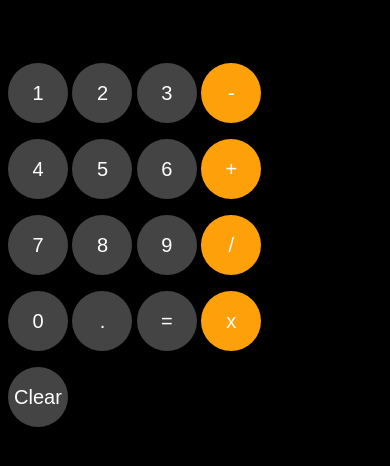
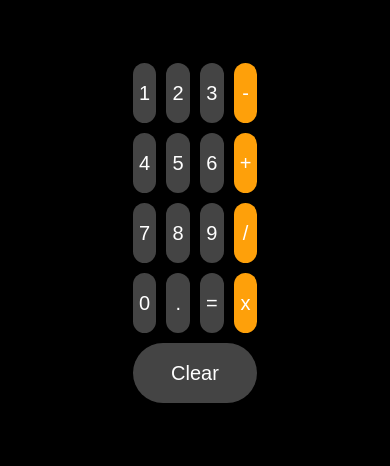
Before and after one commit to Akinzo7/Calculator-project, a plain HTML site: page index.html in a window 390 px wide. Drawn offline with Linux system fonts and the light colour scheme.

Commit message:
Add responsiveness

```diff
--- a/index.html
+++ b/index.html
@@ -2,132 +2,50 @@
 <html lang="en">
   <head>
     <meta charset="UTF-8" />
+    <meta name="viewport" content="width=device-width, initial-scale=1.0">
     <title>Calculator</title>
-    <style>
-      .calculation {
-        font-size: 45px;
-        margin-bottom: 10px;
-      }
-      body {
-        font-family: Arial, sans-serif;
-        background-color: black;
-        color: white;
-      }
-      button {
-        width: 60px;
-        height: 60px;
-        font-size: 20px;
-        text-align: center;
-        border: 0;
-        border-radius: 30px;
-        background-color: #444;
-        color: white;
-        cursor: pointer;
-      }
-      button.operator {
-        background-color: #fea00a;
-      }
-
-    </style>
+    <link rel="stylesheet" href="/styles.css">
   </head>
   <body>
     <p class="js-show-calculation calculation"></p>
 
-    <br />
-    <button onclick="
-    updateCalculation('1');
-    ">1</button>
+    <div class="calculator-grid">
 
-    <button onclick="
-    updateCalculation('2');
-    ">2</button>
+      <button onclick="updateCalculation('1')">1</button>
+      <button onclick="updateCalculation('2')">2</button>
+      <button onclick="updateCalculation('3')">3</button>
+      <button onclick="updateCalculation(' - ')" class="operator">-</button>
 
-    <button onclick="
-    updateCalculation('3');
-    ">3</button>
+      <button onclick="updateCalculation('4')">4</button>
+      <button onclick="updateCalculation('5')">5</button>
+      <button onclick="updateCalculation('6')">6</button>
+      <button onclick="updateCalculation(' + ')" class="operator">+</button>
 
-    <button  onclick="
-    updateCalculation(' - ');
-    " class="operator"
-    >-</button>
+      <button onclick="updateCalculation('7')">7</button>
+      <button onclick="updateCalculation('8')">8</button>
+      <button onclick="updateCalculation('9')">9</button>
+      <button onclick="updateCalculation(' / ')" class="operator">/</button>
 
-    </p>
-    <p>
-    <button onclick="
-    updateCalculation('4');
-    ">4</button>
-
-    <button onclick="
-    updateCalculation('5');
-    ">5</button>
-
-    <button onclick="
-    updateCalculation('6');
-    ">6</button>
-
-    <button  onclick="
-    updateCalculation(' + ');
-    " class="operator"
-    >+</button>
-</p>
-
-<p>
-    <button onclick="
-    updateCalculation('7');
-    ">7</button>
-
-    <button onclick="
-    updateCalculation('8');;
-    ">8</button>
-
-    <button onclick="
-    updateCalculation('9');
-    ">9</button>
-
-    <button onclick="
-    updateCalculation(' / ');
-    " class="operator"
-    >/</button>
-</p>
-
-
-
-  <p>
-    <button  onclick="
-    updateCalculation('0');
-    "
-    >0</button>
-
-    <button  onclick="
-    updateCalculation('.');
-    "
-    >.</button>
-
+      <button onclick="updateCalculation('0')">0</button>
+      <button onclick="updateCalculation('.')">.</button>
       <button onclick="
         calculation = eval(calculation);
         localStorage.setItem('calculation', calculation);
         showCalculation();
-
       ">=</button>
 
-    <button  onclick="
-    updateCalculation(' * ');
-    " class="operator"
-    >x</button>
-  </p>
+      <button onclick="updateCalculation(' * ')" class="operator">x</button>
 
-  <p>
-    <button  onclick="
-    calculation ='';
-
+      <button onclick="
+        calculation = '';
         localStorage.setItem('calculation', calculation);
         showCalculation();
-    "
-    >Clear</button>
-  </p>
+      " class="clear-btn">
+        Clear
+      </button>
 
-    <script src="script.js">
+    </div>
 
-    </script>
+    <script src="script.js"></script>
   </body>
 </html>
--- a/styles.css
+++ b/styles.css
@@ -0,0 +1,55 @@
+.calculation {
+  font-size: 45px;
+  margin-bottom: 10px;
+}
+
+body {
+  font-family: Arial, sans-serif;
+  background-color: black;
+  color: white;
+  display: flex;
+  flex-direction: column;
+  align-items: center;
+}
+
+button {
+  width: 60px;
+  height: 60px;
+  font-size: 20px;
+  text-align: center;
+  border: 0;
+  border-radius: 30px;
+  background-color: #444;
+  color: white;
+  cursor: pointer;
+}
+
+button.operator {
+  background-color: #fea00a;
+}
+
+
+.calculator-grid {
+  display: grid;
+  grid-template-columns: repeat(4, 1fr);
+  grid-gap: 10px;
+  max-width: 260px;
+}
+
+
+.clear-btn {
+  grid-column: span 4;
+}
+
+
+@media (max-width: 400px) {
+  button {
+    width: 100%;
+    height: 60px;
+  }
+  .calculator-grid {
+    grid-template-columns: repeat(4, 1fr);
+    max-width: 100%;
+    padding: 0 10px;
+  }
+}
```
Lines whose indentation alone changed are shown as unchanged.
